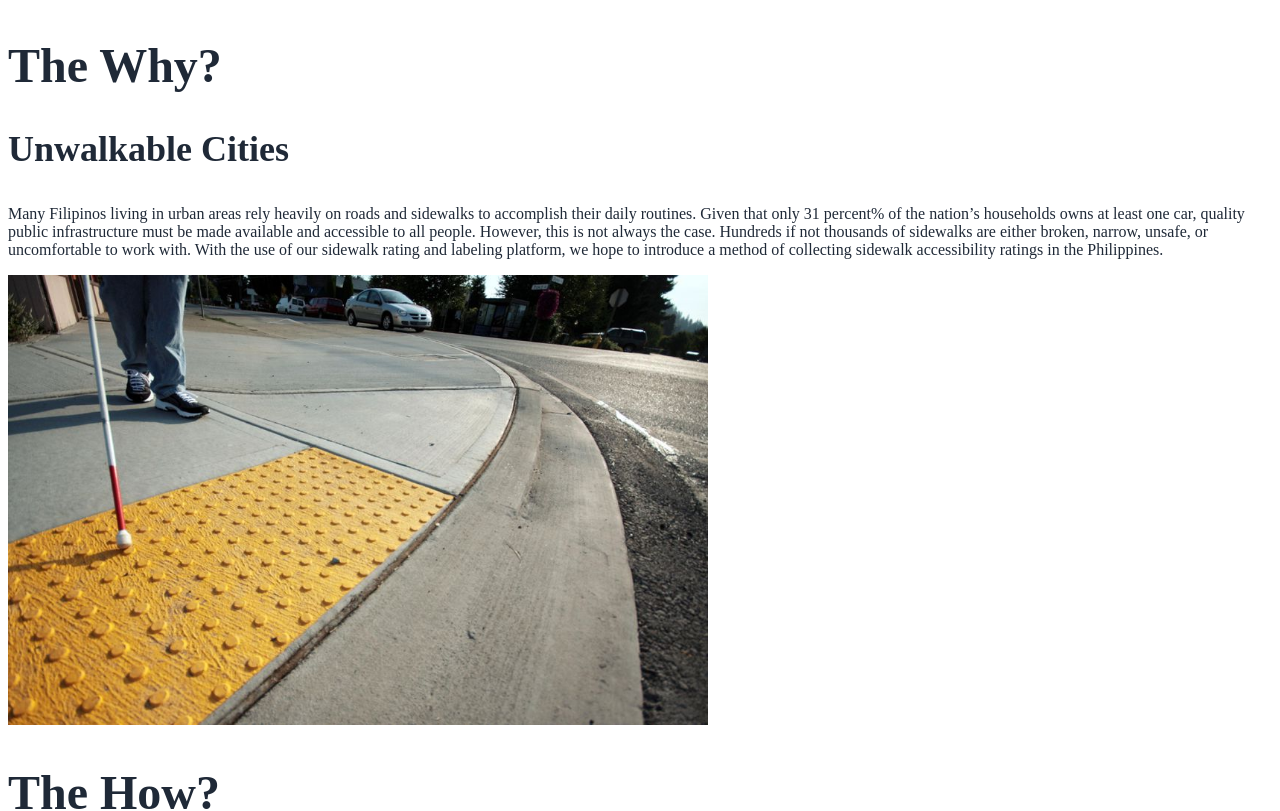
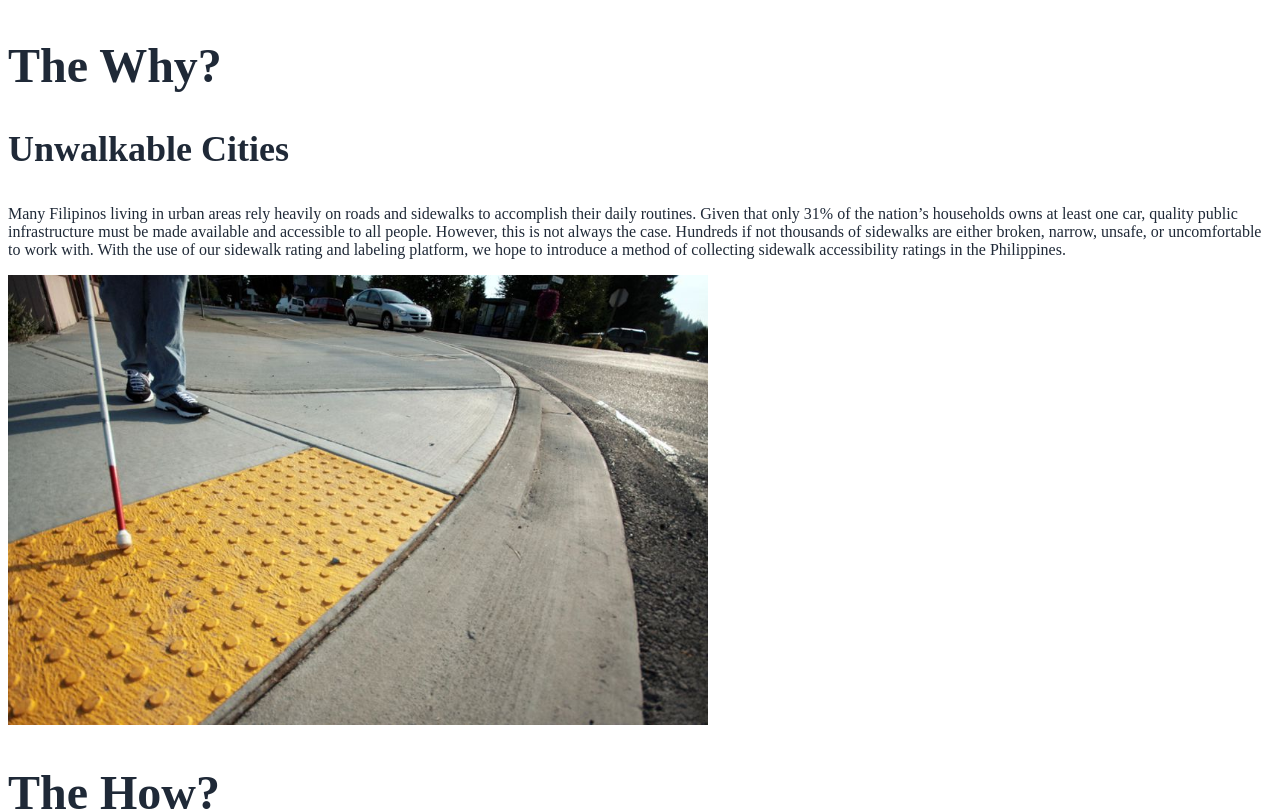
Before and after one commit to Nicolas-Sy/we-the-streets-site, a Next.js app: page /about in a window 1280 px wide. Shown: the part 865-1676 px from the top of the page. Built offline with nearby package versions, Linux system fonts and the light colour scheme.

Commit message:
fixed margins on About page

```diff
--- a/src/features/about/aboutSlide.jsx
+++ b/src/features/about/aboutSlide.jsx
@@ -23,9 +23,11 @@ export default function aboutSlide({
           </span>
         </H2>
       </div>
-      <div className="px-5 md:px-0">
+      <div className="my-2 px-5 md:px-0">
         <H3 className={active ? 'transition-all delay-1000 ease-in duration-300 opacity-100' : 'opacity-0'}>{head}</H3>
-        <P className={active ? 'transition-all delay-1000 ease-in duration-300 opacity-100' : 'opacity-0'}>{desc}</P>
+        <div className="my-4">
+          <P className={active ? 'transition-all delay-1000 ease-in duration-300 opacity-100' : 'opacity-0'}>{desc}</P>
+        </div>
       </div>
     </div>
   );
--- a/src/features/about/index.jsx
+++ b/src/features/about/index.jsx
@@ -24,8 +24,8 @@ export default function AboutSection() {
         head="Unwalkable Cities"
         img="theWhy.jpg"
         desc="Many Filipinos living in urban areas rely heavily on roads and
-                sidewalks to accomplish their daily routines. Given that only 31
-                percent% of the nation’s households owns at least one car, quality
+                sidewalks to accomplish their daily routines. Given that only 31%
+                of the nation’s households owns at least one car, quality
                 public infrastructure must be made available and accessible to all
                 people. However, this is not always the case. Hundreds if not thousands of sidewalks
                 are either broken, narrow, unsafe, or uncomfortable to work with. With
```
